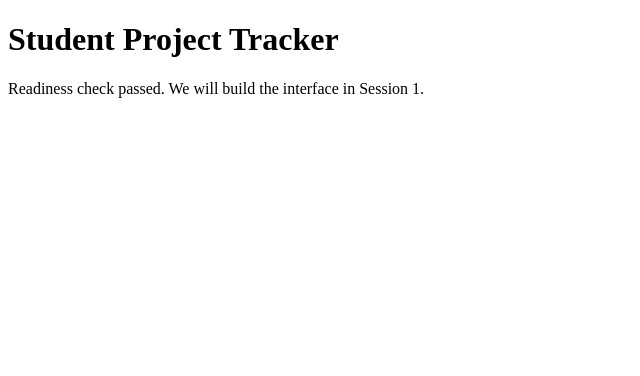
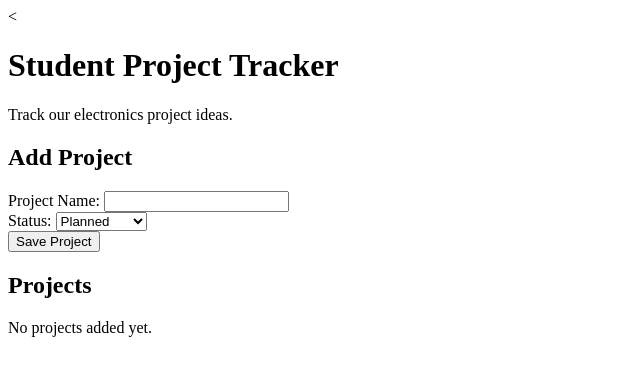
Before and after one commit to uditasinha06-cmyk/student-project-tracker, a website: page public/index.html in a window 1280 px wide. Shown: the whole page, without its empty margins (0-640 px from the left). Drawn offline with Linux system fonts and the light colour scheme.

Commit message:
Describe tracker and inspect HTML

```diff
--- a/public/index.html
+++ b/public/index.html
@@ -1,5 +1,46 @@
-<!doctype html>
+<<!doctype html>
 <html lang="en">
-<head><meta charset="UTF-8"><meta name="viewport" content="width=device-width, initial-scale=1"><title>Workshop readiness</title></head>
-<body><main><h1>Student Project Tracker</h1><p>Readiness check passed. We will build the interface in Session 1.</p></main></body>
+<head>
+  <meta charset="UTF-8">
+  <meta name="viewport" content="width=device-width, initial-scale=1">
+  <title>Student Project Tracker</title>
+  <link rel="stylesheet" href="style.css">
+  <script src="script.js" defer></script>
+</head>
+<body>
+  <header>
+    <h1>Student Project Tracker</h1>
+    <p>Track our electronics project ideas.</p>
+  </header>
+  <main>
+    <section>
+      <h2 id="form-title">Add Project</h2>
+      <form id="project-form">
+        <div>
+          <label for="name">Project Name:</label>
+          <input type="text" id="name" name="name" required maxlength="80">
+        </div>
+        <div>
+          <label for="status">Status:</label>
+          <select id="status" name="status">
+            <option value="Planned">Planned</option>
+            <option value="In Progress">In Progress</option>
+            <option value="Completed">Completed</option>
+          </select>
+        </div>
+        <button id="save-button" type="submit">Save Project</button>
+        <button id="cancel-button" type="button" style="display:none;">Cancel</button>
+      </form>
+    </section>
+
+    <p id="message" role="status" aria-live="polite"></p>
+
+    <section>
+      <h2 id="list-title">Projects</h2>
+      <p id="empty-state">No projects added yet.</p>
+      <ul id="project-list"></ul>
+    </section>
+  </main>
+</body>
 </html>
+</html>
```
